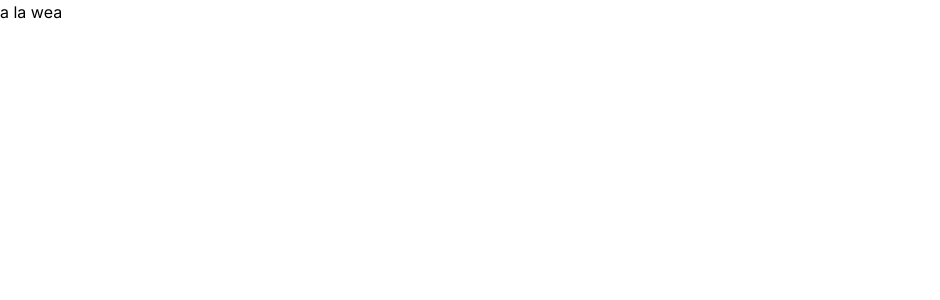
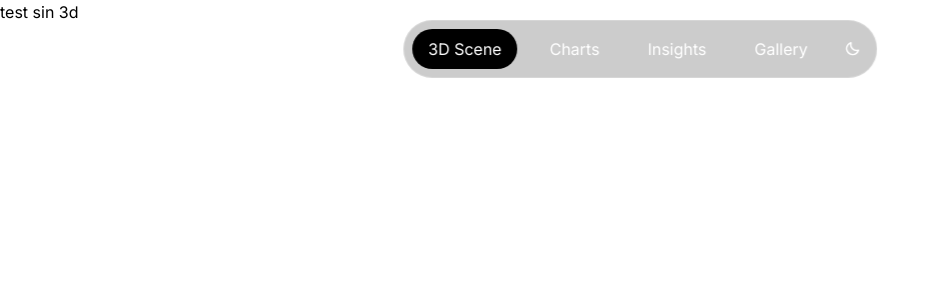
Before and after one commit to 4mser/iqa-insights, a Next.js app: page / in a window 1280 px wide. Shown: the top 300 px of the page, without its empty margins (0-940 px from the left). Built offline with nearby package versions, Linux system fonts and the light colour scheme.

Commit message:
test sin 3d

```diff
--- a/app/page.tsx
+++ b/app/page.tsx
@@ -4,7 +4,7 @@ import Initial from "@/components/Initial";
 export default function Home() {
   return (
     <main>
-      a la wea
+      <Initial />
     </main>
   );
 }
```
